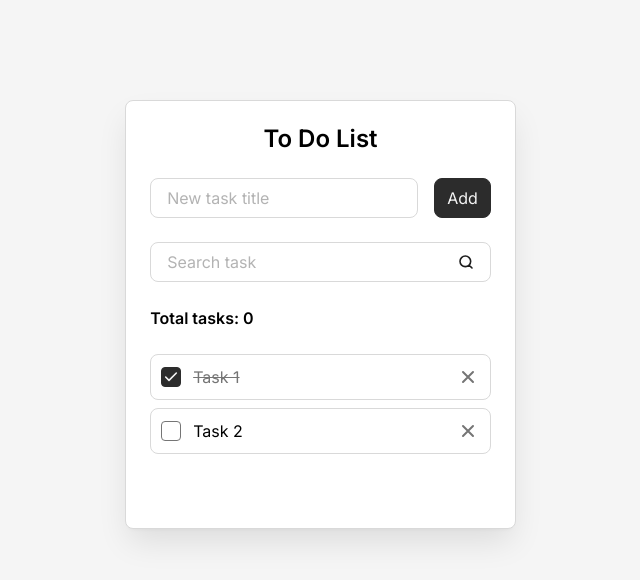
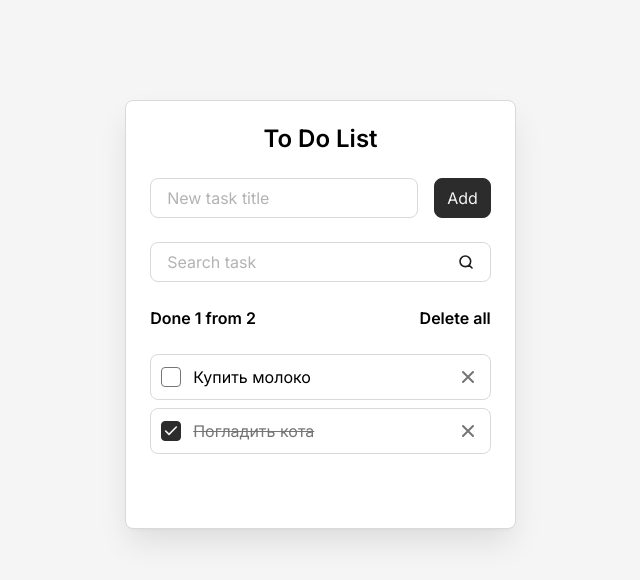
Before and after one commit to jjjjjjulik/todo-list, a React (Vite) app: page / in a window 1280 px wide. Shown: the top 580 px of the page, without its empty margins (312-952 px from the left). Built offline with nearby package versions, Linux system fonts and the light colour scheme.

Commit message:
feat: implement initial todo list UI with core components and styling.

```diff
--- a/src/components/Todo.jsx
+++ b/src/components/Todo.jsx
@@ -4,13 +4,17 @@ import TodoInfo from "./TodoInfo";
 import TodoList from "./TodoList";
 
 const Todo = () => {
+  const tasks = [
+    { id: "task-1", title: 'Купить молоко', isDone: false },
+    { id: "task-2", title: 'Погладить кота', isDone: true }
+  ]
   return (
     <div className="todo">
       <h1 className="todo__title">To Do List</h1>
       <AddTaskForm />
       <SearchTaskForm />
-      <TodoInfo />
-      <TodoList />
+      <TodoInfo total={tasks.length} done={tasks.filter(({ isDone }) => isDone).length} />
+      <TodoList tasks={tasks} />
     </div>
   );
 };
--- a/src/components/TodoInfo.jsx
+++ b/src/components/TodoInfo.jsx
@@ -1,12 +1,14 @@
-const TodoInfo = () => {
+const TodoInfo = (props) => {
+  const { total, done } = props
+  const hasTasks = total > 0
   return (
     <div className="todo__info">
       <div className="todo__total-tasks">
-        Total tasks: <span>0</span>
+        Done {done} from {total}
       </div>
-      <button className="todo__delete-all-button" type="button">
+      {hasTasks && (<button className="todo__delete-all-button" type="button">
         Delete all
-      </button>
+      </button>)}
     </div>
   );
 };
--- a/src/components/TodoItem.jsx
+++ b/src/components/TodoItem.jsx
@@ -1,16 +1,17 @@
 const TodoItem = (props) => {
-  const { title, isDone } = props;
+  const { className = "", id, title, isDone } = props;
 
   return (
-    <li className="todo__item todo-item">
+    <li className={`todo-item ${className}`}>
       <input
         className="todo-item__checkbox"
-        id="task-1"
+        id={id}
         type="checkbox"
-        checked
+        checked={isDone}
+        readOnly
       />
-      <label className="todo-item__label" htmlFor="task-1">
-        Task 1
+      <label className="todo-item__label" htmlFor={id}>
+        {title}
       </label>
       <button
         className="todo-item__delete-button"
--- a/src/components/TodoList.jsx
+++ b/src/components/TodoList.jsx
@@ -1,6 +1,7 @@
 import TodoItem from "./TodoItem";
 
-const TodoList = () => {
+const TodoList = (props) => {
+  const { tasks = [] } = props;
   const hasTasks = true;
 
   if (!hasTasks) {
@@ -9,34 +10,7 @@ const TodoList = () => {
 
   return (
     <ul className="todo__list">
-      <TodoItem title="Купить молоко" isDone={false} />
-      <li className="todo__item todo-item">
-        <input className="todo-item__checkbox" id="task-2" type="checkbox" />
-        <label className="todo-item__label" htmlFor="task-2">
-          Task 2
-        </label>
-        <button
-          className="todo-item__delete-button"
-          aria-label="Delete"
-          title="Delete"
-        >
-          <svg
-            width="20"
-            height="20"
-            viewBox="0 0 20 20"
-            fill="none"
-            xmlns="http://www.w3.org/2000/svg"
-          >
-            <path
-              d="M15 5L5 15M5 5L15 15"
-              stroke="#757575"
-              strokeWidth="2"
-              strokeLinecap="round"
-              strokeLinejoin="round"
-            />
-          </svg>
-        </button>
-      </li>
+      {tasks.map((task) => (<TodoItem className="todo__item" key={task.id} {...task} />))}
     </ul>
   );
 };
--- a/src/styles/components/todo.css
+++ b/src/styles/components/todo.css
@@ -44,11 +44,6 @@
   &:hover {
     color: var(--color-gray-4);
   }
-
-  &:not(.is-visible) {
-    opacity: 0;
-    visibility: hidden;
-  }
 }
 
 .todo__list,
```
Also changed, not shown: .agent/workflows/agent_master.md (added).
